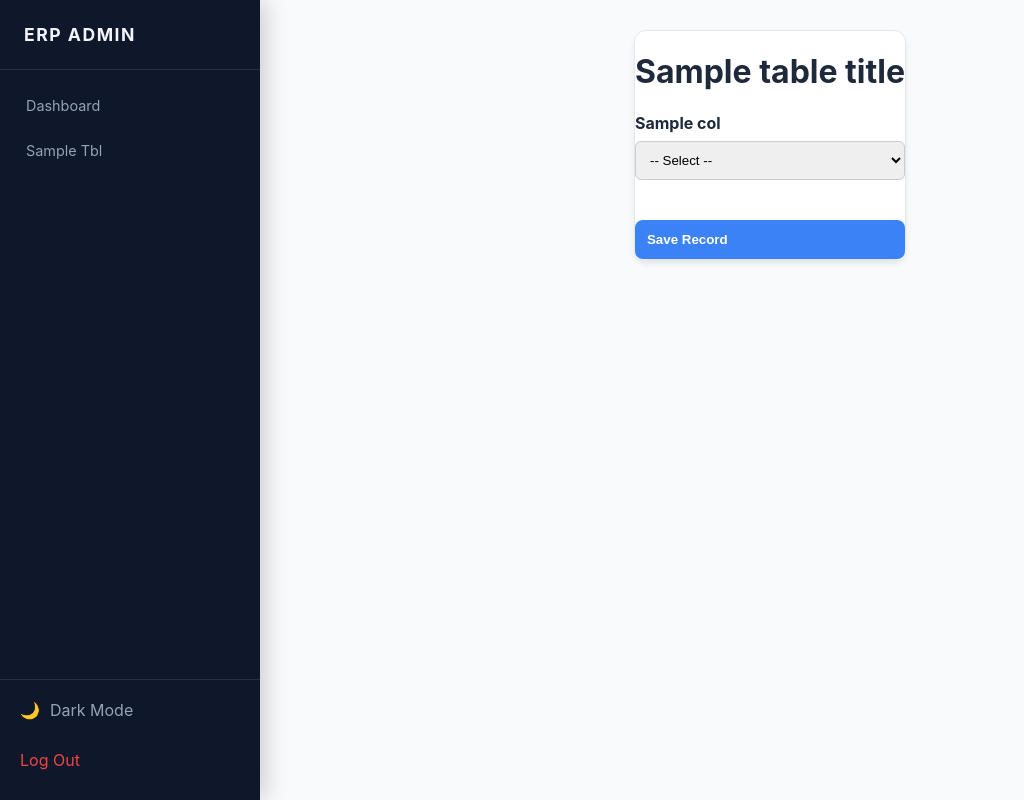
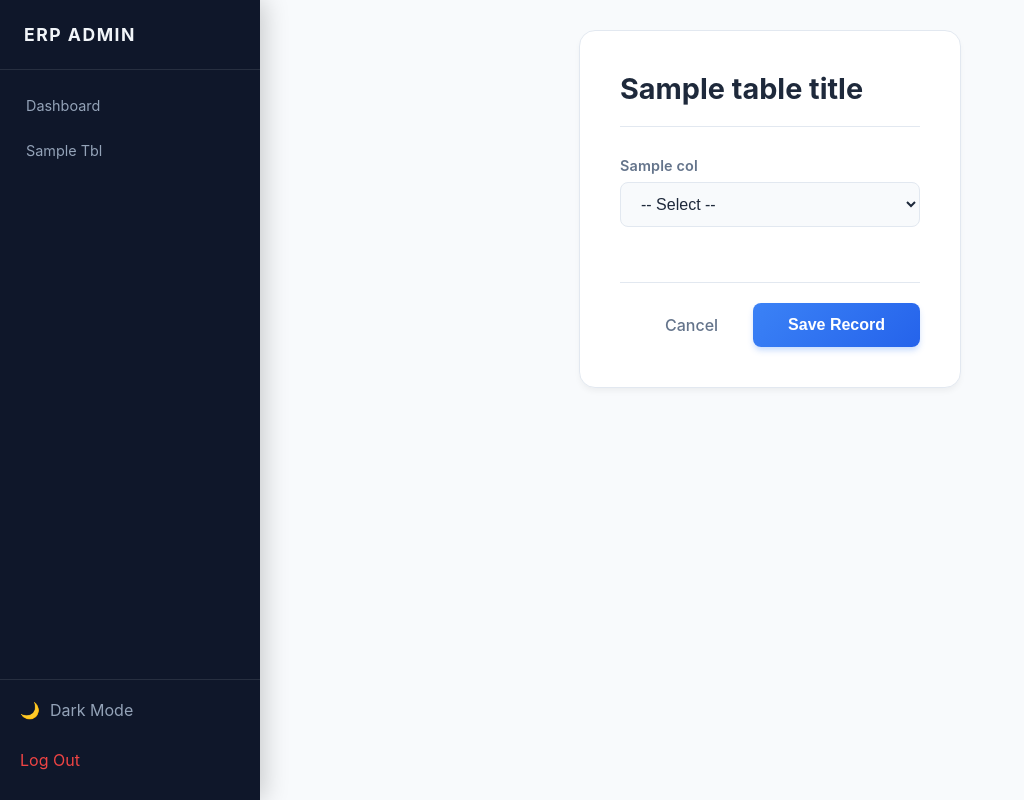
Before and after one commit to jtatipamula-design/proj_tb, a Python web app: template templates/form_view.html in a window 1280 px wide. Shown: the whole page, without its empty margins (0-1024 px from the left). Run offline with Jinja, Linux system fonts and the light colour scheme; the template is opened without the code that fills it: most values are stand-ins (such as "Sample title", 1, 10 or a date in 2020).

Commit message:
Update form_view.html

```diff
--- a/templates/form_view.html
+++ b/templates/form_view.html
@@ -2,21 +2,115 @@
 
 {% block content %}
 <style>
-    .status-group { display: flex; gap: 10px; margin-top: 5px; }
-    .status-btn { flex: 1; padding: 10px; border: 1px solid #e2e8f0; background: #f8fafc; border-radius: 6px; cursor: pointer; text-align: center; }
-    .status-btn.active-selected { background-color: #dcfce7; color: #166534; border-color: #22c55e; font-weight: bold; }
-    .status-btn.inactive-selected { background-color: #fee2e2; color: #991b1b; border-color: #ef4444; font-weight: bold; }
+    /* --- CARD CONTAINER --- */
+    .form-card {
+        max-width: 800px;
+        margin: 0 auto;
+        background: var(--bg-card);
+        padding: 40px;
+        border-radius: 16px;
+        border: 1px solid var(--border-color);
+        box-shadow: 0 4px 6px -1px rgba(0, 0, 0, 0.05);
+        animation: fadeInUp 0.4s ease-out;
+    }
+
+    .form-header {
+        margin-bottom: 30px;
+        border-bottom: 1px solid var(--border-color);
+        padding-bottom: 20px;
+    }
+    .form-header h1 { margin: 0; font-size: 1.8rem; color: var(--text-main); font-weight: 700; }
+
+    /* --- GRID LAYOUT (The Anti-Squish) --- */
+    .form-grid {
+        display: grid;
+        grid-template-columns: repeat(auto-fit, minmax(300px, 1fr)); /* Auto 2-columns */
+        gap: 25px;
+    }
+
+    /* --- INPUT GROUPS --- */
+    .form-group { display: flex; flex-direction: column; gap: 8px; }
+
+    label { font-weight: 600; font-size: 0.9rem; color: var(--text-muted); letter-spacing: 0.01em; }
+
+    /* --- INPUT STYLING --- */
+    input[type="text"], input[type="date"], input[type="number"], select {
+        padding: 12px 16px;
+        border-radius: 8px;
+        border: 1px solid var(--border-color);
+        background-color: var(--bg-body);
+        color: var(--text-main);
+        font-size: 1rem;
+        transition: all 0.2s ease;
+        outline: none;
+        width: 100%; /* Fix width issues */
+        box-sizing: border-box; /* Ensure padding doesn't break width */
+    }
+
+    input:focus, select:focus {
+        border-color: #3b82f6;
+        background-color: var(--bg-card);
+        box-shadow: 0 0 0 3px rgba(59, 130, 246, 0.15);
+    }
+
+    /* --- STATUS BUTTONS --- */
+    .status-group { display: flex; gap: 10px; height: 45px; } /* Match input height */
+    .status-btn {
+        flex: 1; display: flex; align-items: center; justify-content: center;
+        border: 1px solid var(--border-color);
+        background: var(--bg-body); color: var(--text-muted);
+        border-radius: 8px; cursor: pointer; font-weight: 500;
+        transition: all 0.2s;
+    }
+    .status-btn:hover { background: var(--hover-bg); }
+
+    .status-btn.active-selected {
+        background-color: rgba(34, 197, 94, 0.15);
+        color: #15803d; border-color: #22c55e; font-weight: bold;
+    }
+    .status-btn.inactive-selected {
+        background-color: rgba(239, 68, 68, 0.15);
+        color: #b91c1c; border-color: #ef4444; font-weight: bold;
+    }
+
+    /* Dark Mode specific text colors for buttons */
+    [data-theme="dark"] .status-btn.active-selected { color: #4ade80; background-color: rgba(34, 197, 94, 0.2); }
+    [data-theme="dark"] .status-btn.inactive-selected { color: #f87171; background-color: rgba(239, 68, 68, 0.2); }
+
     .hidden-input { display: none; }
+
+    /* --- SAVE BUTTON --- */
+    .form-actions {
+        margin-top: 30px;
+        grid-column: 1 / -1; /* Stretch across both columns */
+        display: flex; justify-content: flex-end;
+        border-top: 1px solid var(--border-color);
+        padding-top: 20px;
+    }
+
+    .btn-save {
+        background: linear-gradient(135deg, #3b82f6 0%, #2563eb 100%);
+        color: white; padding: 12px 35px; border: none; border-radius: 8px;
+        font-weight: 600; font-size: 1rem; cursor: pointer;
+        box-shadow: 0 4px 6px -1px rgba(59, 130, 246, 0.3);
+        transition: transform 0.1s, box-shadow 0.2s;
+    }
+    .btn-save:hover { transform: translateY(-2px); box-shadow: 0 6px 10px -1px rgba(59, 130, 246, 0.4); }
+    .btn-save:active { transform: scale(0.98); }
 </style>
 
-<div class="card" style="max-width: 600px; margin: 0 auto;">
+<div class="form-card">
+    <div class="form-header">
         <h1>{{ table_title }}</h1>
+    </div>
 
     <form onsubmit="submitForm(event)">
+        <div class="form-grid">
             {% for col in columns %}
-        <div class="form-group" style="margin-bottom: 20px;">
-            <label style="display:block; margin-bottom:8px; font-weight:bold;">{{ col.label }}</label>
+            <div class="form-group">
+                <label>{{ col.label }} {% if col.required %}<span style="color:#ef4444">*</span>{% endif %}</label>
 
+                {# --- STATUS BUTTONS --- #}
                 {% if col.column_name.endswith('_status') %}
                     <input type="text" name="{{ col.column_name }}" id="input_{{ col.column_name }}" class="hidden-input" value="{{ col.value if col.value else 'ACT' }}">
                     <div class="status-group">
@@ -26,46 +120,53 @@
                     <script>
                         document.addEventListener("DOMContentLoaded", function() {
                             let val = "{{ col.value }}";
-                        if (!val || val === 'None') val = 'ACT';
-                        if (val === 'AIU') val = 'ACT';
+                            if (!val || val === 'None' || val === 'AIU') val = 'ACT';
                             setStatus('{{ col.column_name }}', val);
                         });
                     </script>
+
+                {# --- DATE PICKER --- #}
                 {% elif col.data_type == 'date' %}
-                <input type="date" name="{{ col.column_name }}" value="{{ col.value }}" {% if col.required %}required{% endif %} style="width:100%; padding:10px; border-radius:6px; border:1px solid #ccc;">
+                    <input type="date" name="{{ col.column_name }}" value="{{ col.value }}" {% if col.required %}required{% endif %}>
+
+                {# --- DROPDOWN (Foreign Keys) --- #}
                 {% elif col.options %}
-                <select name="{{ col.column_name }}" style="width:100%; padding:10px; border-radius:6px; border:1px solid #ccc;">
+                    <select name="{{ col.column_name }}">
                         <option value="">-- Select --</option>
                         {% for opt in col.options %}
                             <option value="{{ opt.id }}" {% if opt.id == col.value %}selected{% endif %}>{{ opt.name }}</option>
                         {% endfor %}
                     </select>
+
+                {# --- TEXT INPUT --- #}
                 {% else %}
-                <input type="text" name="{{ col.column_name }}" value="{{ col.value }}" {% if col.required %}required{% endif %} style="width:100%; padding:10px; border-radius:6px; border:1px solid #ccc;">
+                    <input type="text" name="{{ col.column_name }}" value="{{ col.value }}" {% if col.required %}required{% endif %}>
                 {% endif %}
             </div>
             {% endfor %}
 
-        <button type="submit" class="btn-primary" style="width:100%; margin-top:20px; padding:12px;">Save Record</button>
+            <div class="form-actions">
+                <a href="/table/{{ table_name }}" style="margin-right: 15px; padding: 12px 20px; color: var(--text-muted); text-decoration: none; font-weight: 500;">Cancel</a>
+                <button type="submit" class="btn-save">Save Record</button>
+            </div>
+        </div>
     </form>
 </div>
 
 <script>
-    // (Keep setStatus function exactly same as before)
     function setStatus(colName, value) {
         const input = document.getElementById('input_' + colName);
         if(input) input.value = value;
         const btnAct = document.getElementById('btn_act_' + colName);
         const btnIna = document.getElementById('btn_ina_' + colName);
+
         if(btnAct) { btnAct.className = 'status-btn'; if(value === 'ACT' || value === 'AIU') btnAct.classList.add('active-selected'); }
         if(btnIna) { btnIna.className = 'status-btn'; if(value !== 'ACT' && value !== 'AIU') btnIna.classList.add('inactive-selected'); }
     }
 
     async function submitForm(e) {
         e.preventDefault();
-
-        // 1. SHOW SPINNER
-        showLoading();
+        showLoading(); // Uses the spinner from base.html
 
         const formData = new FormData(e.target);
         const data = Object.fromEntries(formData.entries());
@@ -82,15 +183,11 @@
                 body: JSON.stringify(data)
             });
 
-            // 2. HIDE SPINNER
             hideLoading();
 
             if (res.ok) {
-                // 3. SHOW SUCCESS TOAST
                 showToast('Record Saved Successfully!', 'success');
-                setTimeout(() => {
-                    window.location.href = "/table/{{ table_name }}";
-                }, 1000); // Wait 1s so user sees the toast
+                setTimeout(() => { window.location.href = "/table/{{ table_name }}"; }, 1000);
             } else {
                 showToast('Error saving data.', 'error');
             }
```
Lines whose indentation alone changed are shown as unchanged.
